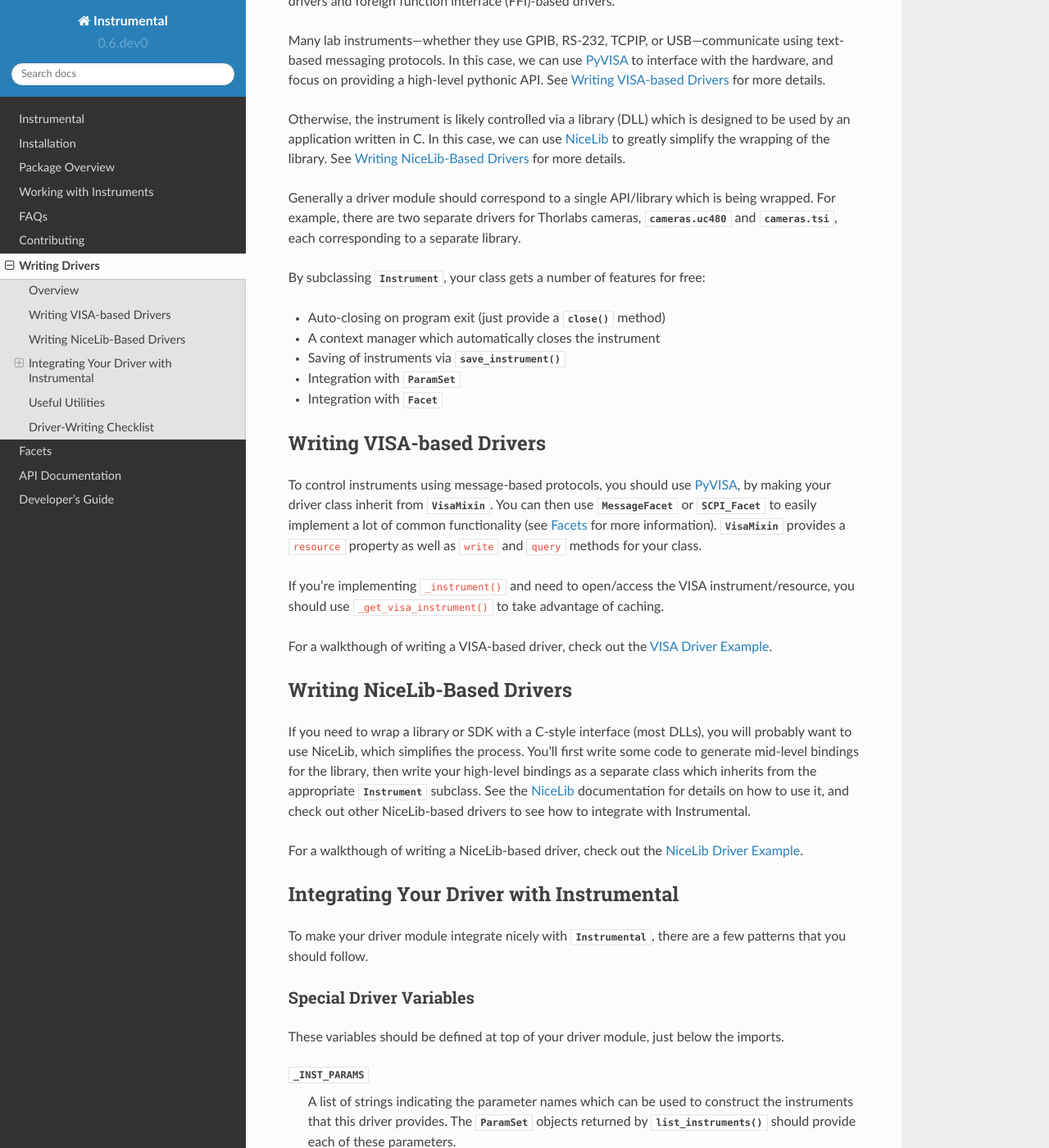
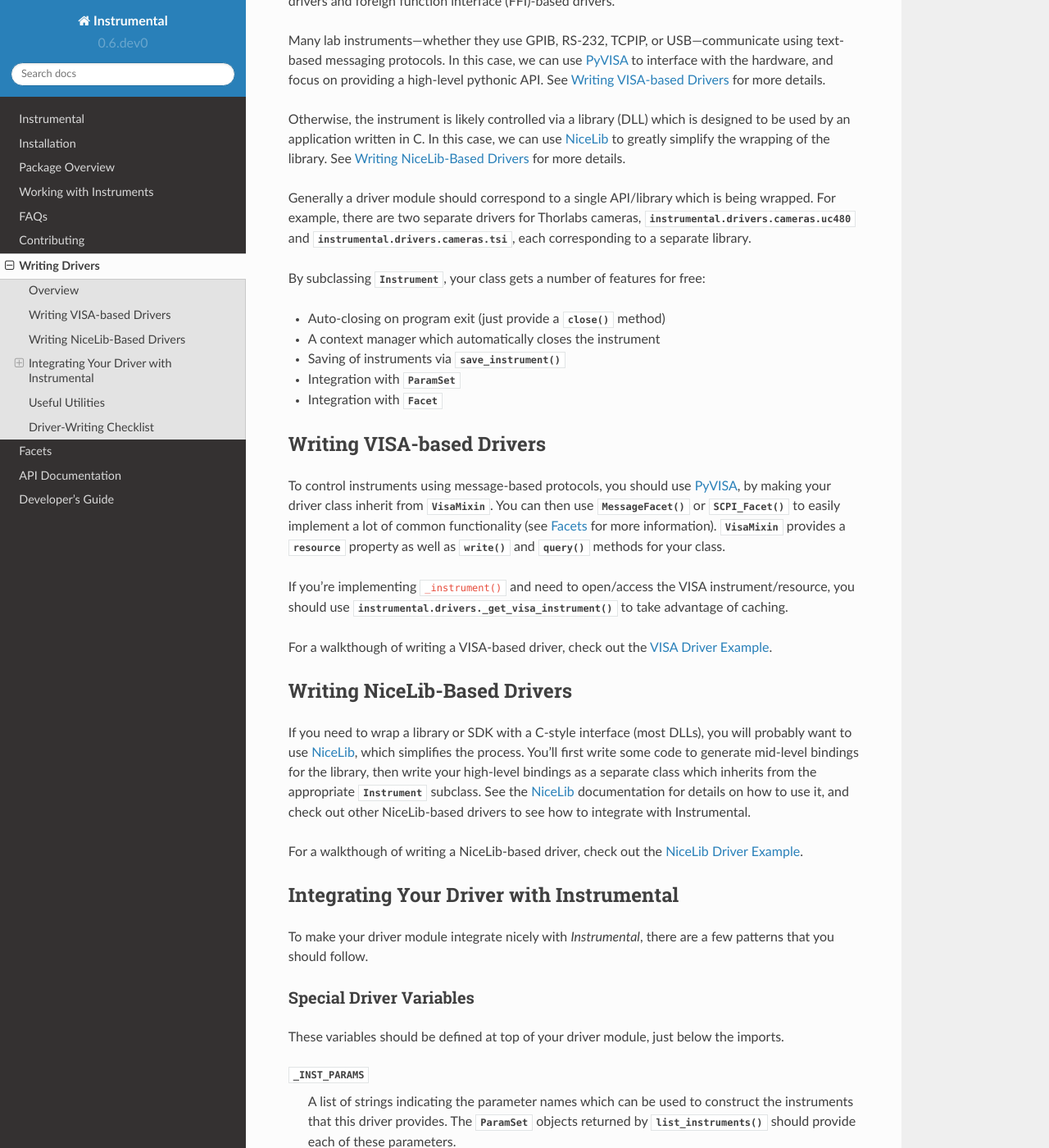
Before and after one commit to mabuchilab/Instrumental, a Sphinx documentation site: the page built from docs/driver-dev.rst, in a window 1280 px wide and 1400 px high, scrolled down 564 px. Shown: the whole window at 82% size. Built offline with Sphinx 7.4.7 and the Read the Docs theme 2.0.0, drawn with Linux system fonts in a browser that asks for light colours; formulas are drawn with MathJax 3; cross-references to code outside the pages are shown as plain code; some of the changed text lies outside the part shown.

Commit message:
[Docs] Add cross-references to Instrument functions
Link driver development references to the corresponding function/method/class. Tested.

```diff
--- a/docs/driver-dev.rst
+++ b/docs/driver-dev.rst
@@ -16,28 +16,28 @@ Many lab instruments---whether they use GPIB, RS-232, TCPIP, or USB---communicat
 
 Otherwise, the instrument is likely controlled via a library (DLL) which is designed to be used by an application written in C. In this case, we can use `NiceLib`_ to greatly simplify the wrapping of the library. See :ref:`nicelib-drivers` for more details.
 
-Generally a driver module should correspond to a single API/library which is being wrapped. For example, there are two separate drivers for Thorlabs cameras, `cameras.uc480` and `cameras.tsi`, each corresponding to a separate library.
+Generally a driver module should correspond to a single API/library which is being wrapped. For example, there are two separate drivers for Thorlabs cameras, :mod:`instrumental.drivers.cameras.uc480` and :mod:`instrumental.drivers.cameras.tsi`, each corresponding to a separate library.
 
 .. _PyVISA: https://pyvisa.readthedocs.io/
 .. _NiceLib: https://nicelib.readthedocs.io/
 
 
-By subclassing `Instrument`, your class gets a number of features for free:
+By subclassing :class:`~instrumental.drivers.Instrument`, your class gets a number of features for free:
 
-- Auto-closing on program exit (just provide a `close()` method)
+- Auto-closing on program exit (just provide a :meth:`~instrumental.drivers.Instrument.close` method)
 - A context manager which automatically closes the instrument
-- Saving of instruments via `save_instrument()`
-- Integration with `ParamSet`
-- Integration with `Facet`
+- Saving of instruments via :meth:`~instrumental.drivers.Instrument.save_instrument`
+- Integration with :class:`~instrumental.drivers.ParamSet`
+- Integration with :class:`~instrumental.drivers.Facet`
 
 
 .. _visa-drivers:
 
 Writing VISA-based Drivers
 --------------------------
-To control instruments using message-based protocols, you should use `PyVISA`_, by making your driver class inherit from `VisaMixin`. You can then use `MessageFacet` or `SCPI_Facet` to easily implement a lot of common functionality (see :doc:`facets` for more information). `VisaMixin` provides a ``resource`` property as well as ``write`` and ``query`` methods for your class.
+To control instruments using message-based protocols, you should use `PyVISA`_, by making your driver class inherit from :class:`~instrumental.drivers.VisaMixin`. You can then use :func:`~instrumental.drivers.MessageFacet` or :func:`~instrumental.drivers.SCPI_Facet` to easily implement a lot of common functionality (see :doc:`facets` for more information). :class:`~instrumental.drivers.VisaMixin` provides a :attr:`~instrumental.drivers.VisaMixin.resource` property as well as :meth:`~instrumental.drivers.VisaMixin.write` and :meth:`~instrumental.drivers.VisaMixin.query` methods for your class.
 
-If you're implementing ``_instrument()`` and need to open/access the VISA instrument/resource, you should use ``_get_visa_instrument()`` to take advantage of caching.
+If you're implementing ``_instrument()`` and need to open/access the VISA instrument/resource, you should use :func:`instrumental.drivers._get_visa_instrument` to take advantage of caching.
 
 For a walkthough of writing a VISA-based driver, check out the :doc:`visa-dev-example`.
 
@@ -45,7 +45,7 @@ For a walkthough of writing a VISA-based driver, check out the :doc:`visa-dev-ex
 
 Writing NiceLib-Based Drivers
 -----------------------------
-If you need to wrap a library or SDK with a C-style interface (most DLLs), you will probably want to use NiceLib, which simplifies the process. You'll first write some code to generate mid-level bindings for the library, then write your high-level bindings as a separate class which inherits from the appropriate `Instrument` subclass. See the `NiceLib`_ documentation for details on how to use it, and check out other NiceLib-based drivers to see how to integrate with Instrumental.
+If you need to wrap a library or SDK with a C-style interface (most DLLs), you will probably want to use `NiceLib`_, which simplifies the process. You'll first write some code to generate mid-level bindings for the library, then write your high-level bindings as a separate class which inherits from the appropriate :class:`~instrumental.drivers.Instrument` subclass. See the `NiceLib`_ documentation for details on how to use it, and check out other NiceLib-based drivers to see how to integrate with Instrumental.
 
 For a walkthough of writing a NiceLib-based driver, check out the :doc:`nicelib-dev-example`.
 
@@ -53,7 +53,7 @@ For a walkthough of writing a NiceLib-based driver, check out the :doc:`nicelib-
 
 Integrating Your Driver with Instrumental
 -----------------------------------------
-To make your driver module integrate nicely with `Instrumental`, there are a few patterns that you should follow.
+To make your driver module integrate nicely with *Instrumental*, there are a few patterns that you should follow.
 
 
 .. _special-driver-variables:
@@ -62,15 +62,15 @@ Special Driver Variables
 """"""""""""""""""""""""
 These variables should be defined at top of your driver module, just below the imports.
 
-`_INST_PARAMS`
-    A list of strings indicating the parameter names which can be used to construct the instruments that this driver provides. The `ParamSet` objects returned by `list_instruments()` should provide each of these parameters.
-`_INST_CLASSES`
-    (*Not required for VISA-based drivers*) A list of strings indicating the names of all `Instrument` subclasses the driver module provides (typically only one). This allows you to avoid writing a driver-specific `_instrument()` function in most cases.
-`_INST_VISA_INFO`
+:attr:`_INST_PARAMS`
+    A list of strings indicating the parameter names which can be used to construct the instruments that this driver provides. The :class:`~instrumental.drivers.ParamSet` objects returned by :func:`~instrumental.drivers.list_instruments` should provide each of these parameters.
+:attr:`_INST_CLASSES`
+    (*Not required for VISA-based drivers*) A list of strings indicating the names of all :class:`~instrumental.drivers.Instrument` subclasses the driver module provides (typically only one). This allows you to avoid writing a driver-specific `_instrument()` function in most cases.
+:attr:`_INST_VISA_INFO`
     (*Optional, only used for VISA instruments*) A dict mapping instrument class names to a tuple `(manufac, models)`, to be checked against the result of an `*IDN?` query. `manufac` is the manufacturer string, and `models` is a list of model strings.
 
     For instruments that support the `*IDN?` query, this allows us to directly find the correct driver and class to use.
-`_INST_PRIORITY`
+:attr:`_INST_PRIORITY`
     (*Optional*) An int (nominally 0-9) denoting the driver's priority. Lower-numbered drivers will be tried first. This is useful because some drivers are either slower, less reliable, or less commonly used than others, and should therefore be tried only after all other options are exhausted.
 
 
@@ -81,11 +81,11 @@ Special Driver Functions
 These functions, if implemented, should be defined at the module level.
 
 `list_instruments()`
-    (*Optional for VISA-based drivers*) This must return a list of `ParamSet`\s which correspond to each available device that this driver sees attached. Each `ParamSet` should contain all of the params listed in this driver's `_INST_PARAMS`.
+    (*Optional for VISA-based drivers*) This must return a list of :class:`~instrumental.drivers.ParamSet`\s which correspond to each available device that this driver sees attached. Each :class:`~instrumental.drivers.ParamSet` should contain all of the params listed in this driver's :attr:`_INST_PARAMS`.
 
 `_instrument(paramset)`
     (*Optional*) Must find and return the device corresponding to `paramset`. If this function is defined,
-    `instrumental.instrument()` will use it to open instruments. Otherwise, the appropriate driver class is instantiated directly.
+    :func:`instrumental.instrument` will use it to open instruments. Otherwise, the appropriate driver class is instantiated directly.
 
 `_check_visa_support(visa_rsrc)`
     (*Optional, only applies to VISA-based drivers*) Must return the name of the ``Instrument`` subclass to use if ``visa_rsrc`` is a device that is supported by this driver, and ``None`` if it is not supported. ``visa_rsrc`` is a `pyvisa.resources.Resource` object. This function is only needed for VISA-based drivers where the device does not support the `*IDN?` query, and instead implements its own message-based protocol.
@@ -93,34 +93,34 @@ These functions, if implemented, should be defined at the module level.
 
 Writing Your `Instrument` Subclass
 """"""""""""""""""""""""""""""""""
-Each driver subpackage (e.g. ``instrumental.drivers.motion``) defines its own subclass of `Instrument`, which you should use as the base class of your new instrument. For instance, all motion control instruments should inherit from `instrumental.drivers.motion.Motion`.
+Each driver subpackage (e.g. ``instrumental.drivers.motion``) defines its own subclass of :class:`~instrumental.drivers.Instrument`, which you should use as the base class of your new instrument. For instance, all motion control instruments should inherit from :class:`instrumental.drivers.motion.Motion`.
 
 
-Writing `_initialize()`
+Writing :meth:`~instrumental.drivers.Instrument._initialize`
 ~~~~~~~~~~~~~~~~~~~~~~~
-`Instrument` subclasses should implement an `_initialize()` method to perform any required initialization (instead of `__init__`). For convenience, the special :ref:`settings parameter <settings-param>` is unpacked (using `**`) into this initializer. Any *optional* settings you support should be given default values in the function signature. No other arguments are passed to `_initialize()`.
+:class:`~instrumental.drivers.Instrument` subclasses should implement an :meth:`~instrumental.drivers.Instrument._initialize` method to perform any required initialization (instead of `__init__`). For convenience, the special :ref:`settings parameter <settings-param>` is unpacked (using `**`) into this initializer. Any *optional* settings you support should be given default values in the function signature. No other arguments are passed to :meth:`~instrumental.drivers.Instrument._initialize`.
 
-`_paramset` and other mixin-related attributes (e.g. ``resource`` for subclasses of `VisaMixin`) are already set before `_initialize()` is called, so you may access them if you need to.
+`_paramset` and other mixin-related attributes (e.g. ``resource`` for subclasses of :class`~instrumental.drivers.VisaMixin`) are already set before :meth:`~instrumental.drivers.Instrument._initialize` is called, so you may access them if you need to.
 
 
 Special Methods
 ~~~~~~~~~~~~~~~
 There are also some special methods you may provide, all of which are optional.
 
-`close(self)`
+:meth:`~instrumental.drivers.Instrument.close`
     Close the instrument. Useful for cleaning up per-instrument resources. This automatically gets called for each instrument upon program exit. The default implementation does nothing.
 
-`_fill_out_paramset(self)`
-    Flesh out the `ParamSet` that the user provided. Usually you'd only reimplement this to provide a more efficient implementation than the default. The input params can be accessed and modified via `self._paramset`.
+:meth:`~instrumental.drivers.Instrument._fill_out_paramset`
+    Flesh out the :class:`~instrumental.drivers.ParamSet` that the user provided. Usually you'd only reimplement this to provide a more efficient implementation than the default. The input params can be accessed and modified via `self._paramset`.
 
-    The default implementation first checks which parameters were provided. If the user provided all parameters listed in the module's `_INST_PARAMS`, the params are considered complete. Otherwise, the driver's `list_instruments()` is called, and the the first matching set of params is used to fill in any missing entries in the input params.
+    The default implementation first checks which parameters were provided. If the user provided all parameters listed in the module's :attr:`~instrumental.drivers.Instrument._INST_PARAMS`, the params are considered complete. Otherwise, the driver's :func:`instrumental.drivers.list_instruments` is called, and the the first matching set of params is used to fill in any missing entries in the input params.
 
 
 Driver Parameters
 """""""""""""""""
-A `ParamSet` is a set of identifying information, like serial number or name, thar is used to find and identify an instrument. These `ParamSet`\s are used heavily by ``instrument()`` and ``list_instruments()``. There are some specially-handled parameters in addition to the ordinary ones, as described below.
+A :class:`~instrumental.drivers.ParamSet` is a set of identifying information, like serial number or name, that is used to find and identify an instrument. These :class:`~instrumental.drivers.ParamSet`\s are used heavily by :func:`~instrumental.drivers.instrument` and :func:`~instrumental.drivers.list_instruments`. There are some specially-handled parameters in addition to the ordinary ones, as described below.
 
-You can customize how an instrument's paramset is filled out by overriding the ``_fill_out_paramset`` method. The default implementation uses ``list_instruments`` to find a matching paramset, and updates the original paramset with any fields that are missing.
+You can customize how an :class:`~instrumental.drivers.Instrument`'s paramset is filled out by overriding the :meth:`~instrumental.drivers.Instrument._fill_out_paramset` method. The default implementation uses :func:`instrumental.drivers.list_instruments` to find a matching paramset, and updates the original paramset with any fields that are missing.
 
 
 Special params
@@ -137,7 +137,7 @@ server
 .. _settings-param:
 
 settings
-    A dict of extra settings which get passed as arguments to the instrument's constructor. These settings are separated from the other parameters because they are not considered *identifying information*, but simply configuration information. More specifically, changing the `settings` should never change which instrument the given `ParamSet` will open.
+    A dict of extra settings which get passed as arguments to the instrument's constructor. These settings are separated from the other parameters because they are not considered *identifying information*, but simply configuration information. More specifically, changing the `settings` should never change which instrument the given :class:`~instrumental.drivers.ParamSet` will open.
 visa_address
     The address string of a VISA instrument. If this is given, Instrumental will assume the parameters refer to a VISA instrument, and will try to open it with one of the VISA-based drivers.
 
@@ -152,7 +152,7 @@ Driver-defined parameters can be named pretty much anything (other than the spec
 - name
 - port
 
-In general, don't use vendor-specific names like `newport_id` (also avoid including underscores, for reasons that will become clear). Convenient vendor-specific parameters are automatically supported by `instrument()`. Say for example that the driver `cameras.tsi` supports a `serial` parameter. Then you can use any of the parameters `serial`, `tsi_serial`, `tsi_cam_serial`, and `cam_serial` to open the camera. The parameter name is split by underscores, then used to filter which modules are checked.
+In general, don't use vendor-specific names like `newport_id` (also avoid including underscores, for reasons that will become clear). Convenient vendor-specific parameters are automatically supported by :func:`~instrumental.drivers.instrument`. Say for example that the driver :mod:`instrumental.drivers.cameras.tsi` supports a :param:`serial` parameter. Then you can use any of the parameters `serial`, `tsi_serial`, `tsi_cam_serial`, and `cam_serial` to open the camera. The parameter name is split by underscores, then used to filter which modules are checked.
 
 Note that `cam_serial` (vs `cameras_serial`) is not a typo. Each section is matched by substring, so you can even use something like `tsi_cam_ser`.
 
@@ -179,7 +179,7 @@ There are a few things that should be done to make a driver integrate really nic
 
 - Add any :ref:`special-driver-variables` your driver needs at the top of the driver module
 - Implement any :ref:`special-driver-functions` you need
-- Implement a `close()` method if appropriate
+- Implement a :meth:`~instrumental.drivers.Instrument.close` method if appropriate
 - Implement any required methods from the base class
 
 
```
Also changed, not shown: other parts of docs/driver-dev.rst (+1 -1 lines), docs/driver-utils.rst (+14 -0 lines).
